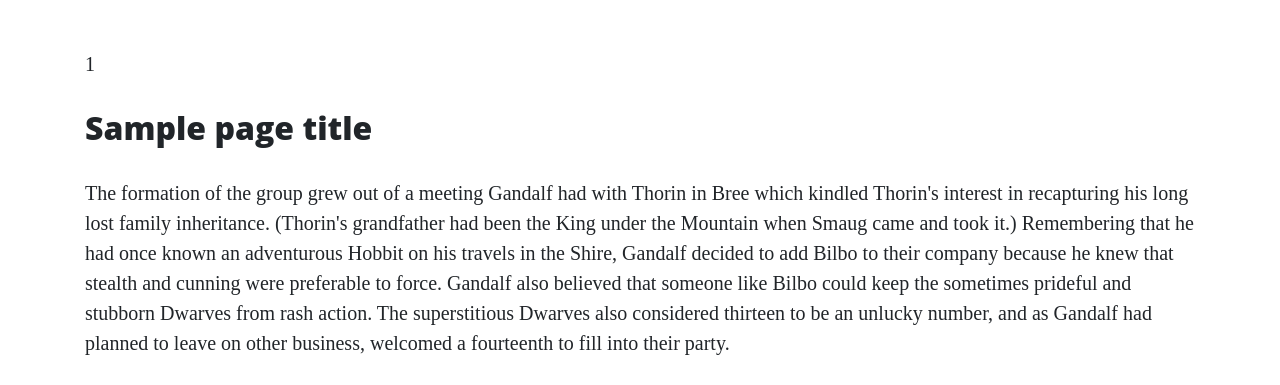
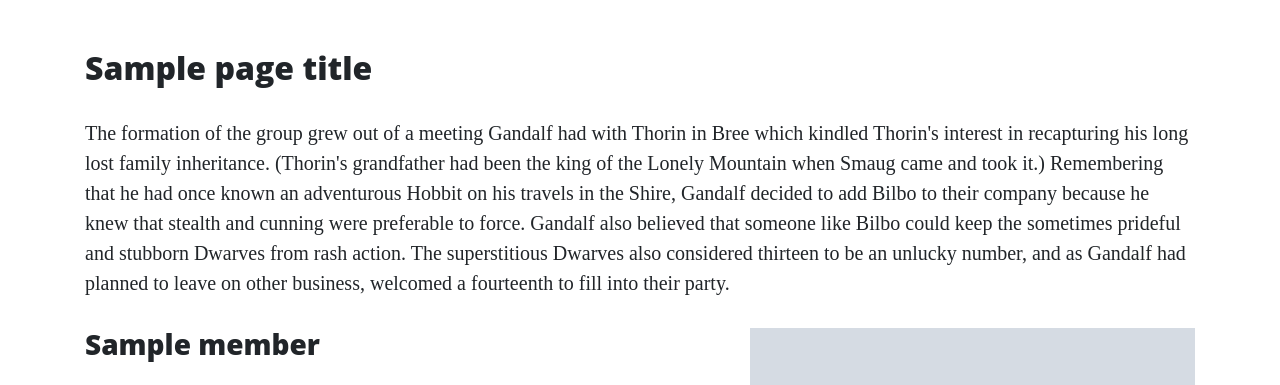
Before and after one commit to lee-joanne/flask, a Flask app: template templates/about.html in a window 1280 px wide. Shown: the part 629-1014 px from the top of the page. Run offline with Flask 2, Linux system fonts and the light colour scheme; the template is opened without the code that fills it: most values are stand-ins (such as "Sample title", 1, 10 or a date in 2020); grey boxes marked "Sample" are stand-in pictures; some libraries are stand-ins or nearby versions.

Commit message:
Do more stuff

```diff
--- a/run.py
+++ b/run.py
@@ -1,4 +1,5 @@
 import os
+import json
 from flask import Flask, render_template
 
 app = Flask(__name__)
@@ -11,7 +12,10 @@ def index():
 
 @app.route("/about")
 def about():
-    return render_template("about.html", page_title="About", list_of_numbers=[1, 2, 3])
+    data = []
+    with open("data/company.json", "r") as json_data: #r means read only
+        data = json.load(json_data)
+    return render_template("about.html", page_title="About", company=data)
 
 
 @app.route("/contact")
--- a/templates/about.html
+++ b/templates/about.html
@@ -1,67 +1,31 @@
 {% extends "base.html" %}
 {% block content %}
-
-{% for number in list_of_numbers %}
-<p> {{ number }} </p>
-{% endfor %}
 
 <h2>{{ page_title }}</h2>
 <p>
     The formation of the group grew out of a meeting Gandalf had with Thorin in Bree which kindled Thorin's interest in
-    recapturing his long lost family inheritance. (Thorin's grandfather had been the King under the Mountain when Smaug
-    came and took it.) Remembering that he had once known an adventurous Hobbit on his travels in the Shire, Gandalf
-    decided to add Bilbo to their company because he knew that stealth and cunning were preferable to force. Gandalf
-    also believed that someone like Bilbo could keep the sometimes prideful and stubborn Dwarves from rash action. The
-    superstitious Dwarves also considered thirteen to be an unlucky number, and as Gandalf had planned to leave on other
-    business, welcomed a fourteenth to fill into their party.
+    recapturing his long lost family inheritance. (Thorin's grandfather had been the king of the Lonely Mountain when
+    Smaug came and took it.) Remembering that he had once known an adventurous Hobbit on his travels in the Shire,
+    Gandalf decided to add Bilbo to their company because he knew that stealth and cunning were preferable to force.
+    Gandalf also believed that someone like Bilbo could keep the sometimes prideful and stubborn Dwarves from rash
+    action. The superstitious Dwarves also considered thirteen to be an unlucky number, and as Gandalf had planned to
+    leave on other business, welcomed a fourteenth to fill into their party.
 </p>
+
+{% for member in company %}
 
 <div class="row featurette">
     <div class="col-md-7">
-        <h3>Thorin Oakenshield</h3>
-        <p>Thorin II was born in TA 2746 to Dwarf prince Thráin II in the city of the Lonely Mountain. Early in his
-            youth, he and the other Dwarves of the Lonely Mountain were forced to flee by the dragon Smaug in TA 2770.
-            While in exile, he quickly grew to become a capable warrior. This was demonstrated when he participated in
-            the Battle of Azanulbizar in TA 2799. He fought with one of the Dwarven armies beneath the East-gate of
-            Moria. At some point in the fighting, his shield broke, and using an oaken tree branch found on the ground
-            as a shield, he gained the epithet "Oakenshield," which would remain with him even in death.
-
-            Thorin became King-in-Exile of Durin's Folk in TA 2850 after his father went missing, and died in the
-            dungeons of Dol Guldur.
-        </p>
+        <h3>{{ member.name }}</h3>
+        <p>{{ member.description }}</p>
     </div>
     <div class="col-md-5">
-        <img src="https://static.wikia.nocookie.net/lotr/images/3/39/ThorinOakenshieldOfTheHobbit.jpeg"
-            alt="Thorin's gorgeous face">
+        <img src="{{ member.image_source }}" alt="" class="featurette-image image-responsive">
     </div>
 </div>
 
-<div class="row featurette">
-    <div class="col-md-5">
-        <img src="https://static.wikia.nocookie.net/lotr/images/b/b4/The-Hobbit-Fili-and-Kili.jpg" alt="">
-    </div>
-    <div class="col-md-7">
-        <h3>Filli and Killi</h3>
-        <p>
-            Fíli and Kíli were nephews of Thorin, who was the elder brother of their mother Dís. They were also nephews
-            of Frerin, grandsons of Thráin II, and great-grandsons of Thrór. Fíli's most distinguishing feature was his
-            long nose, the longest of any of the Dwarves in Thorin's company.
+<hr class="featurette-divider">
 
-            As the youngest Dwarves, Fíli and Kíli had the sharpest eyes, and were often sent scouting or searching. It
-            was they that found the Front Porch while in the Misty Mountains.
-
-            With the other Dwarves, Fíli and Kíli encountered spiders and were later imprisoned by the Elvenking
-            Thranduil.[4] They escaped the cells thanks to Bilbo, traveling down the river in barrels until they reached
-            Lake-town.[5] The brothers accompanied Thorin and Bilbo to Lake-town while the others rested by the
-            river.
-
-            At the feet of the Lonely Mountain, Fíli and Kíli scouted Ravenhill and found the Front Gate with Balin and
-            Bilbo. Also, with Bilbo, they found the side-door leading into the mountain.
-
-            Both brothers were killed while defending the mortally wounded Thorin Oakenshield in the Battle of Five
-            Armies, and all three were buried with honor.
-        </p>
-    </div>
-</div>
+{% endfor %}
 
 {% endblock %}
```
Also changed, not shown: data/company.json (added, +66 -0 lines).
